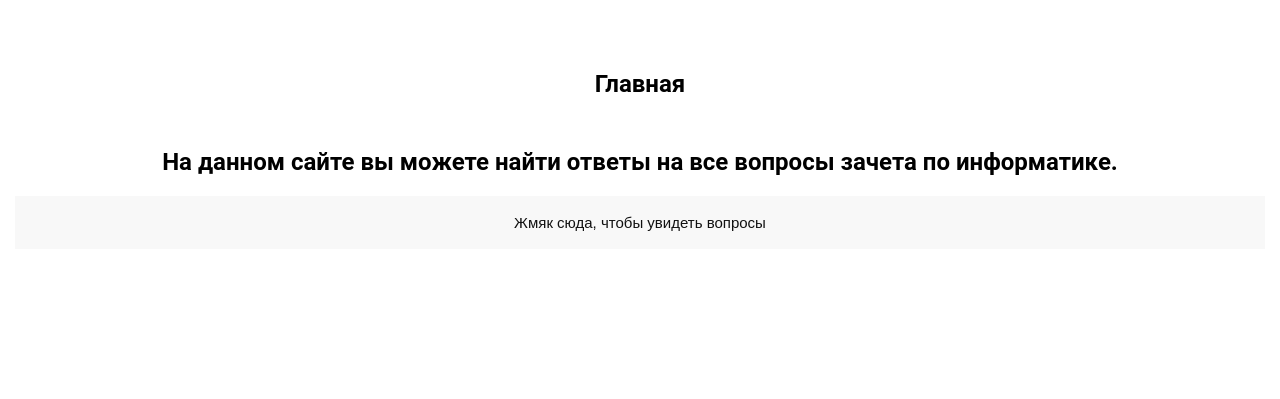
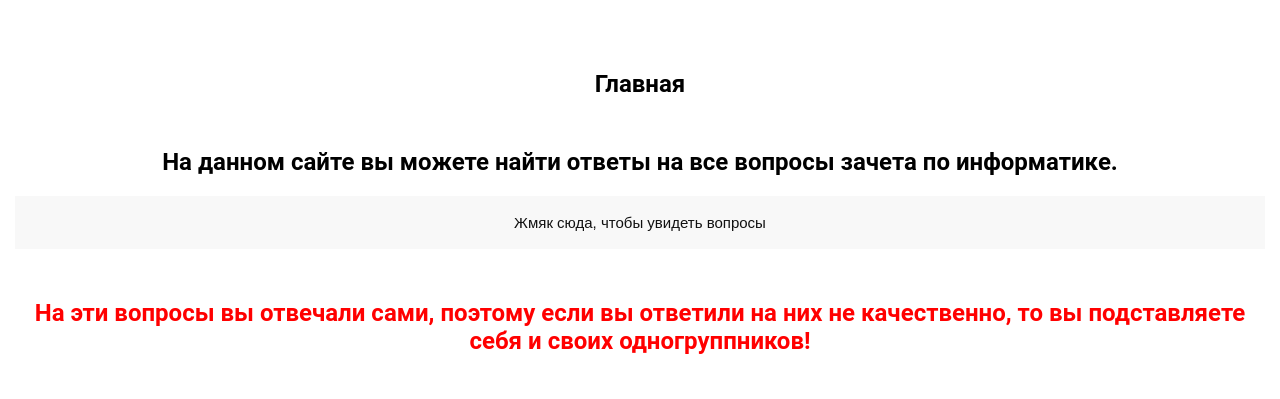
Before and after one commit to za4et-infa/za4et-infa.github.io, a plain HTML site: page index.html in a window 1280 px wide. Drawn offline with Linux system fonts and the light colour scheme.

Commit message:
Update index.html

```diff
--- a/index.html
+++ b/index.html
@@ -719,7 +719,7 @@
                     </ul>
                 </div>
             </div>
-            <!-- <h1 class="section__title1"> На эти вопросы вы отвечали сами, поэтому если вы ответили на них не качественно, то вы подставляете себя и cвоих одногруппников!</h1> -->
+            <h1 class="section__title1"> На эти вопросы вы отвечали сами, поэтому если вы ответили на них не качественно, то вы подставляете себя и cвоих одногруппников!</h1>
         </section>
     </div>
     <script>
```
